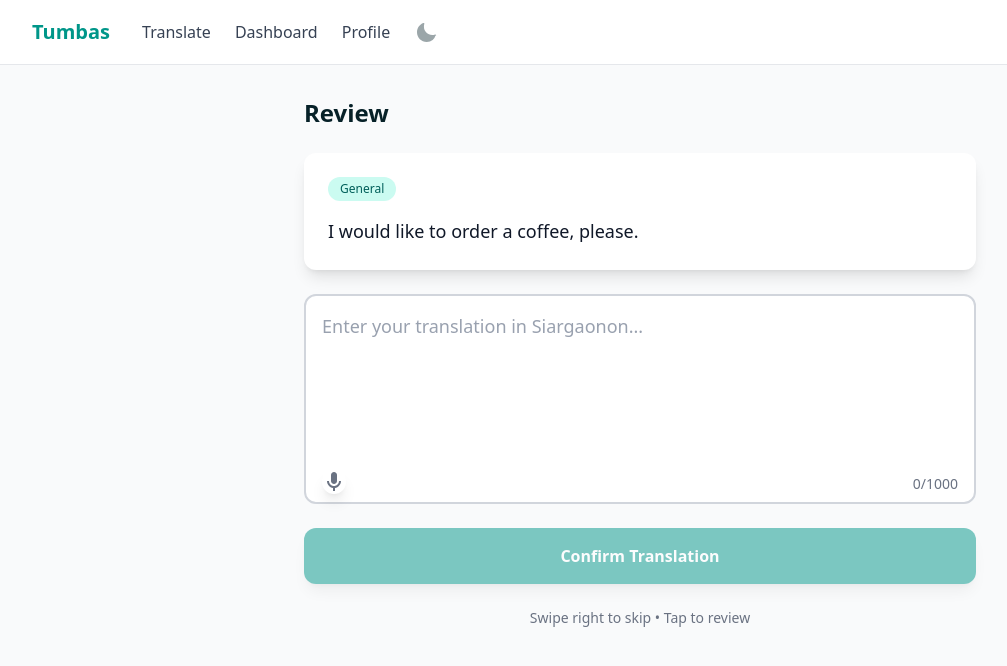
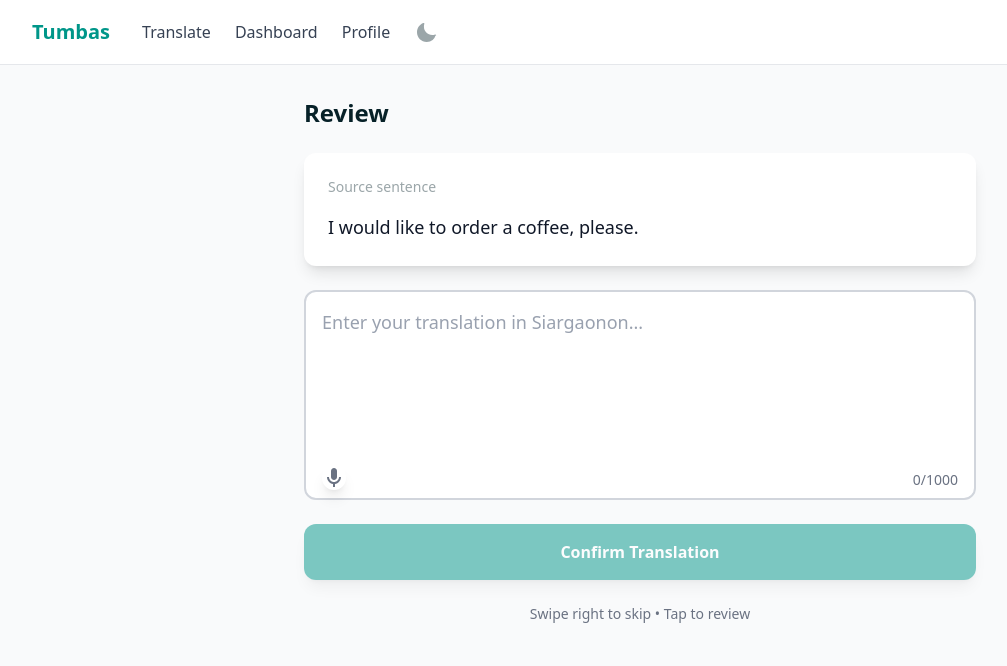
Before and after one commit to minna-lproc/tumbas, a Next.js app: page /review in a window 1280 px wide. Shown: the top 666 px of the page, without its empty margins (0-1007 px from the left). Built offline with nearby package versions, Linux system fonts and the light colour scheme.

Commit message:
removed category tag and replaced with source sentence

```diff
--- a/components/review/SourceTextCard.tsx
+++ b/components/review/SourceTextCard.tsx
@@ -16,12 +16,7 @@ export const SourceTextCard = ({ sourceText }: SourceTextCardProps) => {
       className="rounded-xl bg-white p-6 shadow-lg dark:bg-gray-800"
     >
       <div className="mb-4 flex items-center justify-between">
-        <span className="rounded-full bg-teal-100 px-3 py-1 text-xs font-medium text-teal-800 dark:bg-teal-900 dark:text-teal-200">
-          {sourceText.category || 'General'}
-        </span>
-        {/*<span className="text-sm text-gray-500 dark:text-gray-400">
-          Level {sourceText.difficulty_level}
-        </span>*/}
+        <p className='text-sm text-gray'>Source sentence</p>
       </div>
       <p className="text-lg leading-relaxed text-gray-900 dark:text-white">
         {sourceText.text_content}
```
